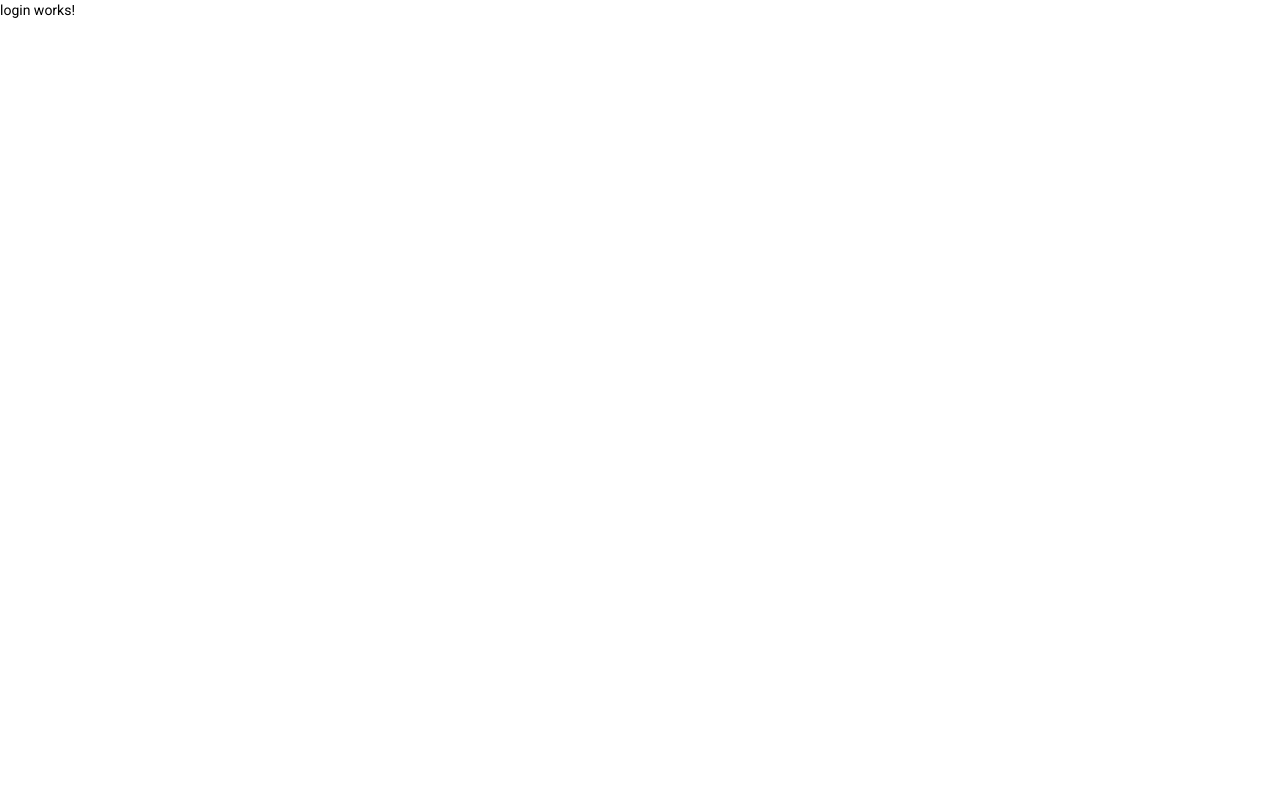
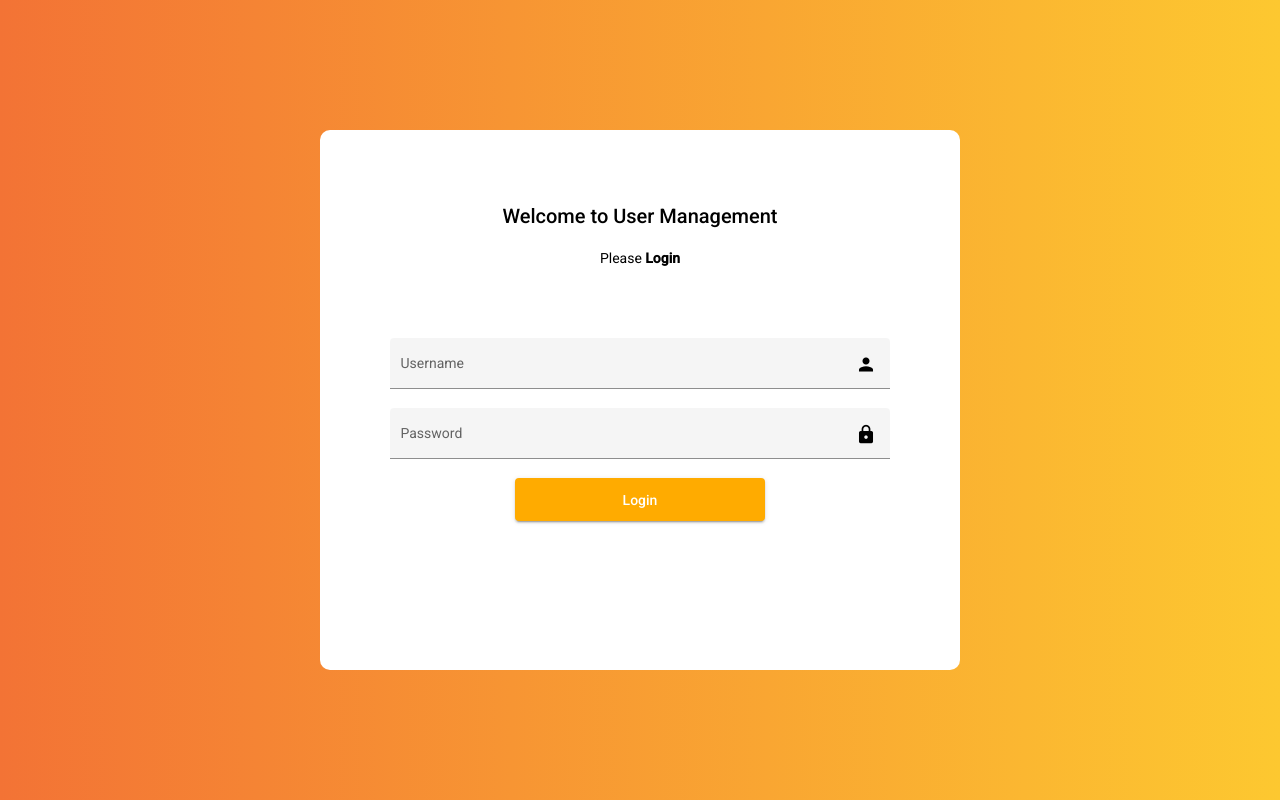
Before and after one commit to luxal99/mistral-user-management-frontend, an Angular app: page / in a window 1280 px wide. Built offline with nearby package versions, Linux system fonts and the light colour scheme.

Commit message:
UI login.component.html

```diff
--- a/angular.json
+++ b/angular.json
@@ -28,7 +28,8 @@
               "src/assets"
             ],
             "styles": [
-              "src/styles.scss"
+              "src/styles.scss",
+              "src/theme.scss"
             ],
             "scripts": []
           },
--- a/src/app/components/login/login.component.html
+++ b/src/app/components/login/login.component.html
@@ -1 +1,21 @@
-<p>login works!</p>
+<div class="login">
+  <div class="login--container">
+    <h2>Welcome to User Management</h2>
+    <p>Please <b>Login</b></p>
+
+    <div class="login--container--form">
+      <mat-form-field appearance="fill">
+        <mat-label>Username</mat-label>
+        <input matInput />
+        <mat-icon matSuffix> person </mat-icon>
+      </mat-form-field>
+      <mat-form-field appearance="fill">
+        <mat-label>Password</mat-label>
+        <input matInput />
+        <mat-icon matSuffix> lock </mat-icon>
+      </mat-form-field>
+
+      <button mat-raised-button color="primary">Login</button>
+    </div>
+  </div>
+</div>
--- a/src/app/components/login/login.component.scss
+++ b/src/app/components/login/login.component.scss
@@ -0,0 +1,43 @@
+@import "src/assets/style/scss/colors";
+@import "src/assets/style/scss/costant";
+
+.login {
+  background: #fdc830; /* fallback for old browsers */
+  background: -webkit-linear-gradient(
+    to right,
+    #f37335,
+    #fdc830
+  ); /* Chrome 10-25, Safari 5.1-6 */
+  background: linear-gradient(
+    to right,
+    #f37335,
+    #fdc830
+  ); /* W3C, IE 10+/ Edge, Firefox 16+, Chrome 26+, Opera 12+, Safari 7+ */
+  height: 100vh;
+
+  &--container {
+    border-radius: $user-management-border-radius;
+    background-color: $user-management-white;
+    position: absolute;
+    top: 0;
+    bottom: 0;
+    left: 0;
+    right: 0;
+    justify-content: center;
+    margin: auto;
+    width: 500px;
+    height: 400px;
+    padding: 5em;
+    text-align: center;
+
+    &--form {
+      margin-top: 5em;
+
+      button{
+        color: $user-management-white;
+        padding: .25em;
+        width: 50%;
+      }
+    }
+  }
+}
--- /dev/null
+++ b/src/assets/style/scss/colors.scss
@@ -0,0 +1,5 @@
+$user-management-primary: #EC994B;
+$user-management-secondary: #15133C;
+$user-management-grey: #F1EEE9;
+$user-management-white: #fff;
+$user-management-dark-grey: #73777B;
--- /dev/null
+++ b/src/assets/style/scss/costant.scss
@@ -0,0 +1 @@
+$user-management-border-radius:10px
--- a/src/styles.scss
+++ b/src/styles.scss
@@ -1,39 +1,10 @@
 
-// Custom Theming for Angular Material
-// For more information: https://material.angular.io/guide/theming
-@use '@angular/material' as mat;
-// Plus imports for other components in your app.
-
-// Include the common styles for Angular Material. We include this here so that you only
-// have to load a single css file for Angular Material in your app.
-// Be sure that you only ever include this mixin once!
-@include mat.core();
-
-// Define the palettes for your theme using the Material Design palettes available in palette.scss
-// (imported above). For each palette, you can optionally specify a default, lighter, and darker
-// hue. Available color palettes: https://material.io/design/color/
-$mistral-user-management-frontend-primary: mat.define-palette(mat.$indigo-palette);
-$mistral-user-management-frontend-accent: mat.define-palette(mat.$pink-palette, A200, A100, A400);
-
-// The warn palette is optional (defaults to red).
-$mistral-user-management-frontend-warn: mat.define-palette(mat.$red-palette);
-
-// Create the theme object. A theme consists of configurations for individual
-// theming systems such as "color" or "typography".
-$mistral-user-management-frontend-theme: mat.define-light-theme((
-  color: (
-    primary: $mistral-user-management-frontend-primary,
-    accent: $mistral-user-management-frontend-accent,
-    warn: $mistral-user-management-frontend-warn,
-  )
-));
-
-// Include theme styles for core and each component used in your app.
-// Alternatively, you can import and @include the theme mixins for each component
-// that you are using.
-@include mat.all-component-themes($mistral-user-management-frontend-theme);
 
 /* You can add global styles to this file, and also import other style files */
 
 html, body { height: 100%; }
 body { margin: 0; font-family: Roboto, "Helvetica Neue", sans-serif; }
+
+mat-form-field {
+  width: 100%;
+}
--- /dev/null
+++ b/src/theme.scss
@@ -0,0 +1,18 @@
+@use "@angular/material" as mat;
+
+@include mat.core();
+
+$user-management-primary: mat.define-palette(mat.$amber-palette, A700);
+$user-management-accent: mat.define-palette(mat.$amber-palette, A400);
+$user-management-warn: mat.define-palette(mat.$red-palette);
+
+$user-management-theme: mat.define-light-theme(
+  (
+    color: (
+      primary: $user-management-primary,
+      accent: $user-management-accent,
+      warn: $user-management-warn,
+    ),
+  )
+);
+@include mat.all-component-themes($user-management-theme);
```
Also changed, not shown: src/app/app.module.ts (+6 -7 lines), src/app/material.module.ts (added, +68 -0 lines).
